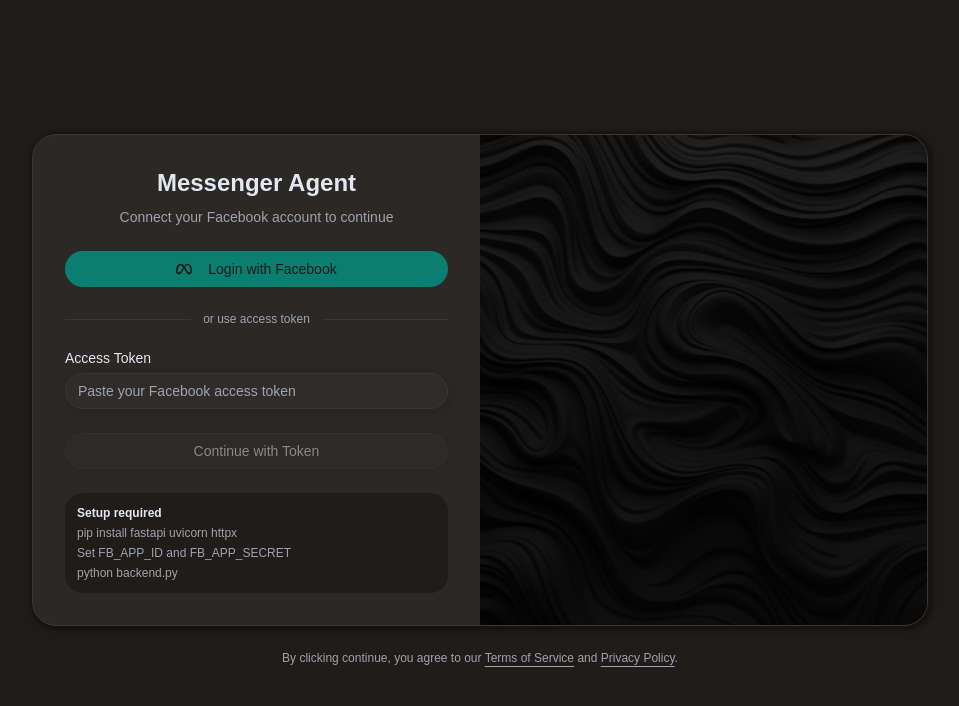
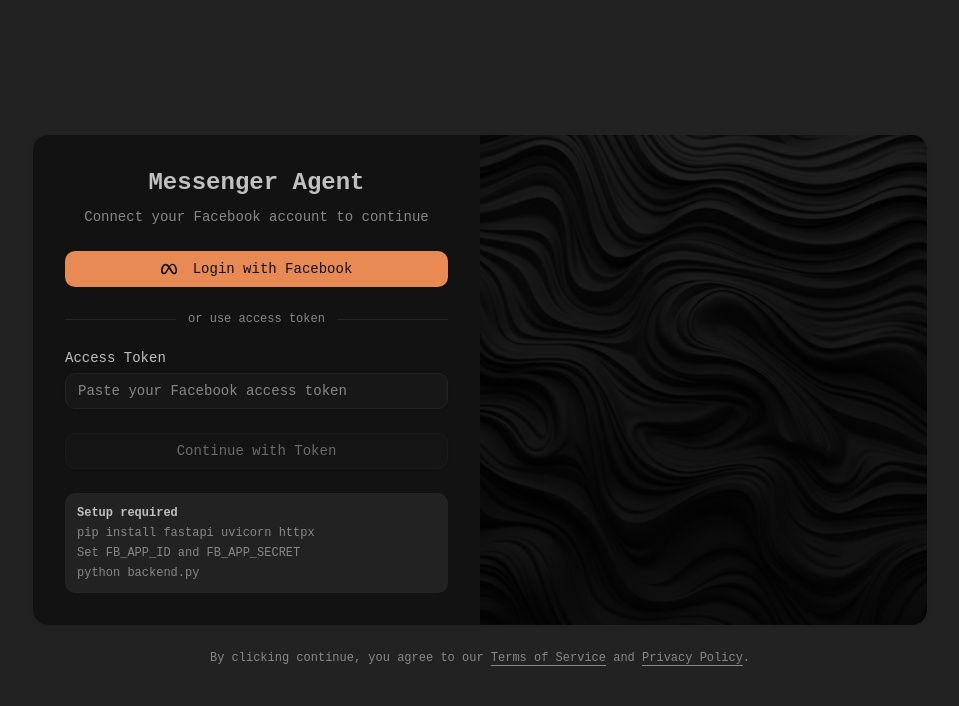
Before and after one commit to AshayaSah/Munsi, a React (Vite) app in the folder frontend/: page /login in a window 1280 px wide. Shown: the top 706 px of the page, without its empty margins (160-1119 px from the left). Built offline with nearby package versions, Linux system fonts and the light colour scheme; no server answers.

Commit message:
feat(frontend): update global css

```diff
--- a/frontend/src/index.css
+++ b/frontend/src/index.css
@@ -1,4 +1,4 @@
-/* @import "tailwindcss";
+@import "tailwindcss";
 
 @custom-variant dark (&:is(.dark *));
 
@@ -188,193 +188,4 @@
     @apply bg-background text-foreground;
     letter-spacing: var(--tracking-normal);
   }
-} */
-
-@import "tailwindcss";
-
-@custom-variant dark (&:is(.dark *));
-
-:root {
-  --background: oklch(0.9232 0.0026 48.7171);
-  --foreground: oklch(0.2795 0.0368 260.031);
-  --card: oklch(0.9699 0.0013 106.4238);
-  --card-foreground: oklch(0.2795 0.0368 260.031);
-  --popover: oklch(0.9699 0.0013 106.4238);
-  --popover-foreground: oklch(0.2795 0.0368 260.031);
-  --primary: oklch(0.5334 0.093 182.2143);
-  --primary-foreground: oklch(1 0 0);
-  --secondary: oklch(0.8687 0.0043 56.366);
-  --secondary-foreground: oklch(0.4461 0.0263 256.8018);
-  --muted: oklch(0.9232 0.0026 48.7171);
-  --muted-foreground: oklch(0.551 0.0234 264.3637);
-  --accent: oklch(0.9862 0.0142 84.5826);
-  --accent-foreground: oklch(0.3729 0.0306 259.7328);
-  --destructive: oklch(0.6368 0.2078 25.3313);
-  --destructive-foreground: oklch(1 0 0);
-  --border: oklch(0.8687 0.0043 56.366);
-  --input: oklch(0.8687 0.0043 56.366);
-  --ring: oklch(0.5334 0.093 182.2143);
-  --chart-1: oklch(0.5854 0.2041 277.1173);
-  --chart-2: oklch(0.5106 0.2301 276.9656);
-  --chart-3: oklch(0.4568 0.2146 277.0229);
-  --chart-4: oklch(0.3984 0.1773 277.3662);
-  --chart-5: oklch(0.3588 0.1354 278.6973);
-  --sidebar: oklch(0.8687 0.0043 56.366);
-  --sidebar-foreground: oklch(0.2795 0.0368 260.031);
-  --sidebar-primary: oklch(0.5334 0.093 182.2143);
-  --sidebar-primary-foreground: oklch(1 0 0);
-  --sidebar-accent: oklch(0.9862 0.0142 84.5826);
-  --sidebar-accent-foreground: oklch(0.3729 0.0306 259.7328);
-  --sidebar-border: oklch(0.8687 0.0043 56.366);
-  --sidebar-ring: oklch(0.5334 0.093 182.2143);
-  --font-sans: Plus Jakarta Sans, sans-serif;
-  --font-serif: Lora, serif;
-  --font-mono: Roboto Mono, monospace;
-  --radius: 1.25rem;
-  --shadow-x: 2px;
-  --shadow-y: 2px;
-  --shadow-blur: 10px;
-  --shadow-spread: 4px;
-  --shadow-opacity: 0.18;
-  --shadow-color: hsl(240 4% 60%);
-  --shadow-2xs: 2px 2px 10px 4px hsl(240 4% 60% / 0.09);
-  --shadow-xs: 2px 2px 10px 4px hsl(240 4% 60% / 0.09);
-  --shadow-sm:
-    2px 2px 10px 4px hsl(240 4% 60% / 0.18),
-    2px 1px 2px 3px hsl(240 4% 60% / 0.18);
-  --shadow:
-    2px 2px 10px 4px hsl(240 4% 60% / 0.18),
-    2px 1px 2px 3px hsl(240 4% 60% / 0.18);
-  --shadow-md:
-    2px 2px 10px 4px hsl(240 4% 60% / 0.18),
-    2px 2px 4px 3px hsl(240 4% 60% / 0.18);
-  --shadow-lg:
-    2px 2px 10px 4px hsl(240 4% 60% / 0.18),
-    2px 4px 6px 3px hsl(240 4% 60% / 0.18);
-  --shadow-xl:
-    2px 2px 10px 4px hsl(240 4% 60% / 0.18),
-    2px 8px 10px 3px hsl(240 4% 60% / 0.18);
-  --shadow-2xl: 2px 2px 10px 4px hsl(240 4% 60% / 0.45);
-  --tracking-normal: 0em;
-  --spacing: 0.25rem;
 }
-
-.dark {
-  --background: oklch(0.2244 0.0074 67.437);
-  --foreground: oklch(0.9288 0.0126 255.5078);
-  --card: oklch(0.2801 0.008 59.3379);
-  --card-foreground: oklch(0.9288 0.0126 255.5078);
-  --popover: oklch(0.2801 0.008 59.3379);
-  --popover-foreground: oklch(0.9288 0.0126 255.5078);
-  --primary: oklch(0.5334 0.093 182.2143);
-  --primary-foreground: oklch(0.2244 0.0074 67.437);
-  --secondary: oklch(0.3359 0.0077 59.4197);
-  --secondary-foreground: oklch(0.8717 0.0093 258.3382);
-  --muted: oklch(0.2287 0.0074 67.4469);
-  --muted-foreground: oklch(0.7137 0.0192 261.3246);
-  --accent: oklch(0.3896 0.0074 59.4734);
-  --accent-foreground: oklch(0.8717 0.0093 258.3382);
-  --destructive: oklch(0.6368 0.2078 25.3313);
-  --destructive-foreground: oklch(0.2244 0.0074 67.437);
-  --border: oklch(0.3359 0.0077 59.4197);
-  --input: oklch(0.3359 0.0077 59.4197);
-  --ring: oklch(0.5334 0.093 182.2143);
-  --chart-1: oklch(0.6801 0.1583 276.9349);
-  --chart-2: oklch(0.5854 0.2041 277.1173);
-  --chart-3: oklch(0.5106 0.2301 276.9656);
-  --chart-4: oklch(0.4568 0.2146 277.0229);
-  --chart-5: oklch(0.3984 0.1773 277.3662);
-  --sidebar: oklch(0.3359 0.0077 59.4197);
-  --sidebar-foreground: oklch(0.9288 0.0126 255.5078);
-  --sidebar-primary: oklch(0.5334 0.093 182.2143);
-  --sidebar-primary-foreground: oklch(0.2244 0.0074 67.437);
-  --sidebar-accent: oklch(0.3896 0.0074 59.4734);
-  --sidebar-accent-foreground: oklch(0.8717 0.0093 258.3382);
-  --sidebar-border: oklch(0.3359 0.0077 59.4197);
-  --sidebar-ring: oklch(0.5334 0.093 182.2143);
-  --font-sans: Plus Jakarta Sans, sans-serif;
-  --font-serif: Lora, serif;
-  --font-mono: Roboto Mono, monospace;
-  --radius: 1.25rem;
-  --shadow-x: 2px;
-  --shadow-y: 2px;
-  --shadow-blur: 10px;
-  --shadow-spread: 4px;
-  --shadow-opacity: 0.18;
-  --shadow-color: hsl(0 0% 0%);
-  --shadow-2xs: 2px 2px 10px 4px hsl(0 0% 0% / 0.09);
-  --shadow-xs: 2px 2px 10px 4px hsl(0 0% 0% / 0.09);
-  --shadow-sm:
-    2px 2px 10px 4px hsl(0 0% 0% / 0.18), 2px 1px 2px 3px hsl(0 0% 0% / 0.18);
-  --shadow:
-    2px 2px 10px 4px hsl(0 0% 0% / 0.18), 2px 1px 2px 3px hsl(0 0% 0% / 0.18);
-  --shadow-md:
-    2px 2px 10px 4px hsl(0 0% 0% / 0.18), 2px 2px 4px 3px hsl(0 0% 0% / 0.18);
-  --shadow-lg:
-    2px 2px 10px 4px hsl(0 0% 0% / 0.18), 2px 4px 6px 3px hsl(0 0% 0% / 0.18);
-  --shadow-xl:
-    2px 2px 10px 4px hsl(0 0% 0% / 0.18), 2px 8px 10px 3px hsl(0 0% 0% / 0.18);
-  --shadow-2xl: 2px 2px 10px 4px hsl(0 0% 0% / 0.45);
-}
-
-@theme inline {
-  --color-background: var(--background);
-  --color-foreground: var(--foreground);
-  --color-card: var(--card);
-  --color-card-foreground: var(--card-foreground);
-  --color-popover: var(--popover);
-  --color-popover-foreground: var(--popover-foreground);
-  --color-primary: var(--primary);
-  --color-primary-foreground: var(--primary-foreground);
-  --color-secondary: var(--secondary);
-  --color-secondary-foreground: var(--secondary-foreground);
-  --color-muted: var(--muted);
-  --color-muted-foreground: var(--muted-foreground);
-  --color-accent: var(--accent);
-  --color-accent-foreground: var(--accent-foreground);
-  --color-destructive: var(--destructive);
-  --color-destructive-foreground: var(--destructive-foreground);
-  --color-border: var(--border);
-  --color-input: var(--input);
-  --color-ring: var(--ring);
-  --color-chart-1: var(--chart-1);
-  --color-chart-2: var(--chart-2);
-  --color-chart-3: var(--chart-3);
-  --color-chart-4: var(--chart-4);
-  --color-chart-5: var(--chart-5);
-  --color-sidebar: var(--sidebar);
-  --color-sidebar-foreground: var(--sidebar-foreground);
-  --color-sidebar-primary: var(--sidebar-primary);
-  --color-sidebar-primary-foreground: var(--sidebar-primary-foreground);
-  --color-sidebar-accent: var(--sidebar-accent);
-  --color-sidebar-accent-foreground: var(--sidebar-accent-foreground);
-  --color-sidebar-border: var(--sidebar-border);
-  --color-sidebar-ring: var(--sidebar-ring);
-
-  --font-sans: var(--font-sans);
-  --font-mono: var(--font-mono);
-  --font-serif: var(--font-serif);
-
-  --radius-sm: calc(var(--radius) - 4px);
-  --radius-md: calc(var(--radius) - 2px);
-  --radius-lg: var(--radius);
-  --radius-xl: calc(var(--radius) + 4px);
-
-  --shadow-2xs: var(--shadow-2xs);
-  --shadow-xs: var(--shadow-xs);
-  --shadow-sm: var(--shadow-sm);
-  --shadow: var(--shadow);
-  --shadow-md: var(--shadow-md);
-  --shadow-lg: var(--shadow-lg);
-  --shadow-xl: var(--shadow-xl);
-  --shadow-2xl: var(--shadow-2xl);
-}
-
-@layer base {
-  * {
-    @apply border-border outline-ring/50;
-  }
-  body {
-    @apply bg-background text-foreground;
-  }
-}
```
